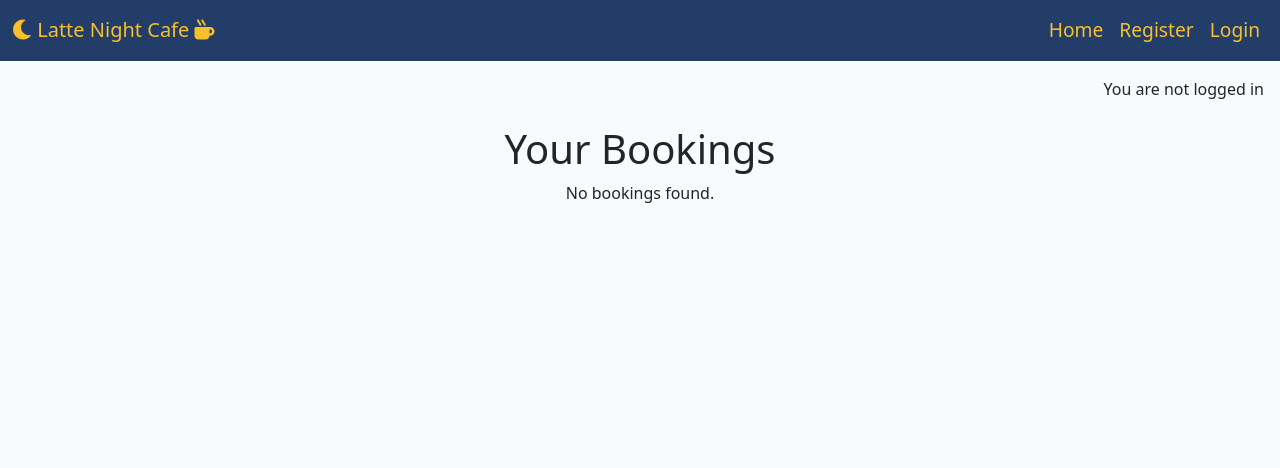
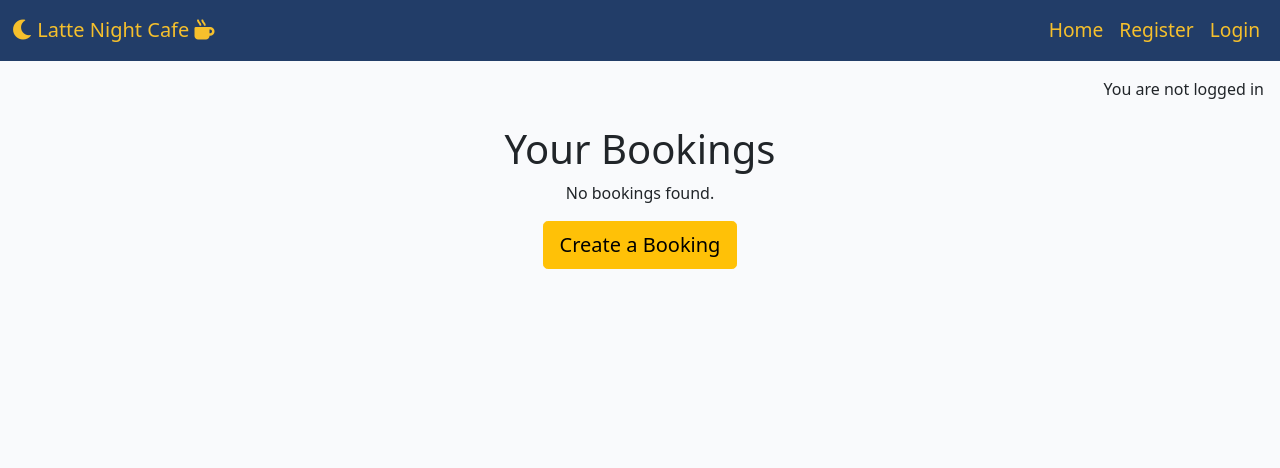
Before and after one commit to CHughes13/late-night-cafe, a Django app: template bookings/templates/bookings/user_dashboard.html in a window 1280 px wide. Shown: the top 468 px of the page. Run offline with Django 4.2, Linux system fonts and the light colour scheme; the template is opened without the code that fills it, so the values that code supplies are empty.

Commit message:
Add a create a booking button to user dashboard

```diff
--- a/bookings/templates/bookings/user_dashboard.html
+++ b/bookings/templates/bookings/user_dashboard.html
@@ -2,6 +2,8 @@
 {% extends "base.html" %}
 
 {% block content %}
+
+<!-- Displays user's bookings in an easy to read table-->
 <div class="container mt-4">
     <h1 class="text-center">Your Bookings</h1>
     {% if bookings %}
@@ -25,15 +27,22 @@
                 <td>{{ booking.table_booked }}</td>
                 <td>{{ booking.num_of_guests }}</td>
                 <td>
-                    <a href="{% url 'update_booking' booking.pk %}" class="btn btn-warning btn-sm">Edit</a>
-                    <a href="{% url 'delete_booking' booking.pk %}" class="btn btn-danger btn-sm">Delete</a>
+                    <!-- Buttons that give the user the option to edit or delete their booking -->
+                    <a href="{% url 'update_booking' booking.pk %}" class="btn btn-warning btn-sm">Edit Booking</a>
+                    <a href="{% url 'delete_booking' booking.pk %}" class="btn btn-danger btn-sm">Delete Booking</a>
                 </td>
             </tr>
             {% endfor %}
         </tbody>
     </table>
+    <!-- If there are no bookings, this message will display instead -->
     {% else %}
     <p class="text-center">No bookings found.</p>
     {% endif %}
+
+    <!--Create Booking Button -->
+    <div class="text-center">
+        <a href="{% url 'create_booking' %}" class="btn btn-warning btn-lg">Create a Booking</a>
+    </div>
 </div>
 {% endblock %}
```
